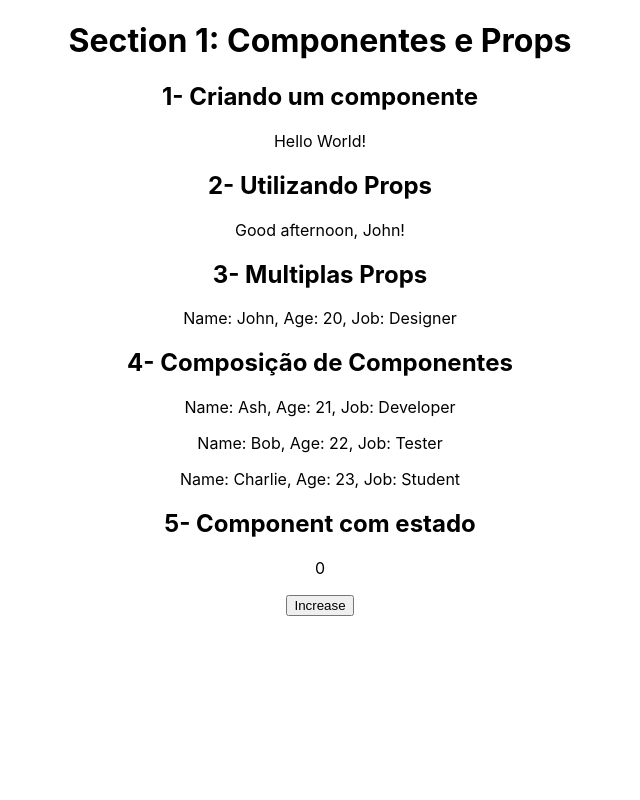
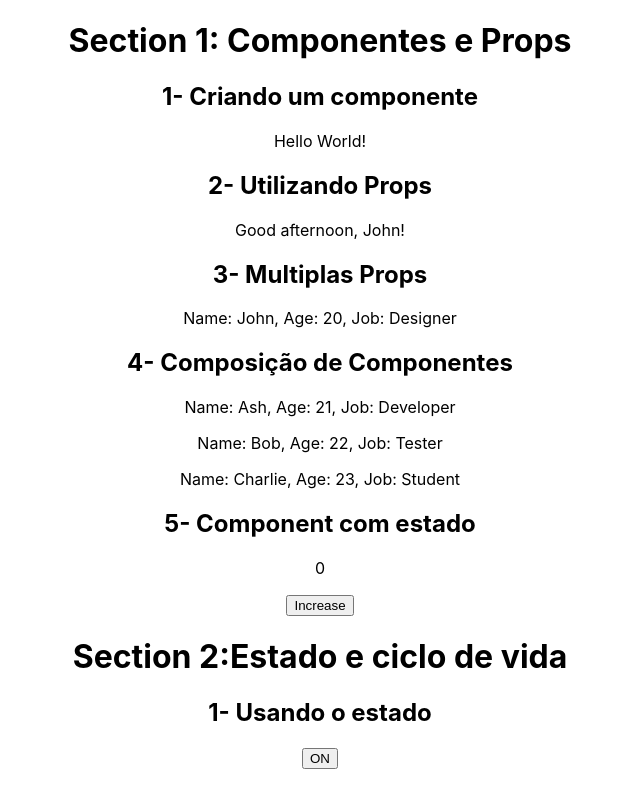
Before and after one commit to mmartins23/react-js-desafios, a React (Create React App) app in the folder 1- Components and Props/section1-app/: page / in a window 1280 px wide. Shown: the whole page, without its empty margins (320-960 px from the left). Built offline with nearby package versions, Linux system fonts and the light colour scheme; the HTML template or start-up script is replaced by a standard one.

Commit message:
Ex 7: Usando estado

```diff
--- a/1- Components and Props/section1-app/src/App.js
+++ b/1- Components and Props/section1-app/src/App.js
@@ -4,6 +4,8 @@ import HelloWorld from './components/HelloWorld';
 import Profile from './components/Profile';
 import Family from './components/Family';
 import Counter from './components/Counter';
+import Toggle from './components/Toggle';
+
 
 function App() {
 
@@ -36,6 +38,9 @@ function App() {
       <Family members={members}/>
       <h2>5- Component com estado</h2>
       <Counter/>
+      <h1>Section 2:Estado e ciclo de vida</h1>
+      <h2>1- Usando o estado</h2>
+      <Toggle />
     </div>
   );
 }
--- /dev/null
+++ b/1- Components and Props/section1-app/src/components/Toggle.jsx
@@ -0,0 +1,14 @@
+import { useState } from "react"
+
+const Toggle = () => {
+
+    const [isOn, setIsOn] = useState(true);
+
+  return (
+    <div>
+        <button onClick={() => setIsOn(!isOn)}>{isOn ? 'ON': 'OFF'}</button>
+    </div>
+  )
+}
+
+export default Toggle
```
Also changed, not shown: 1 other file (tests, documents, lock files or other folders).
